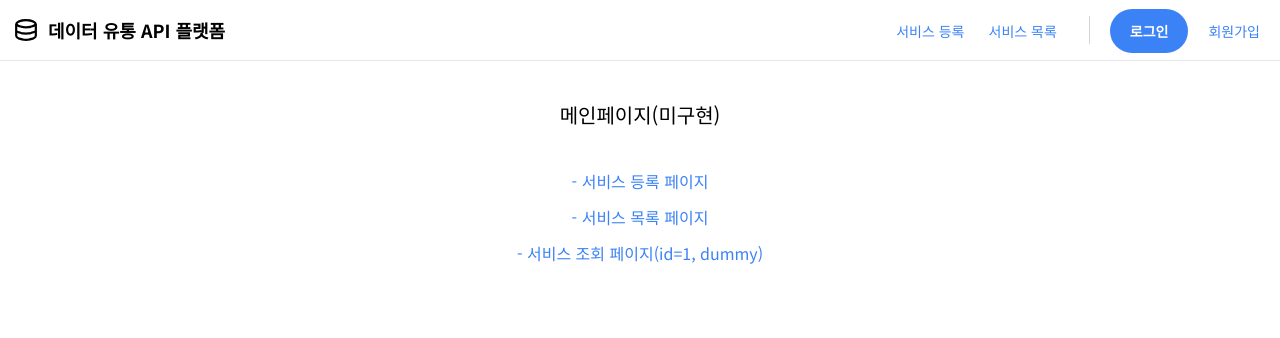
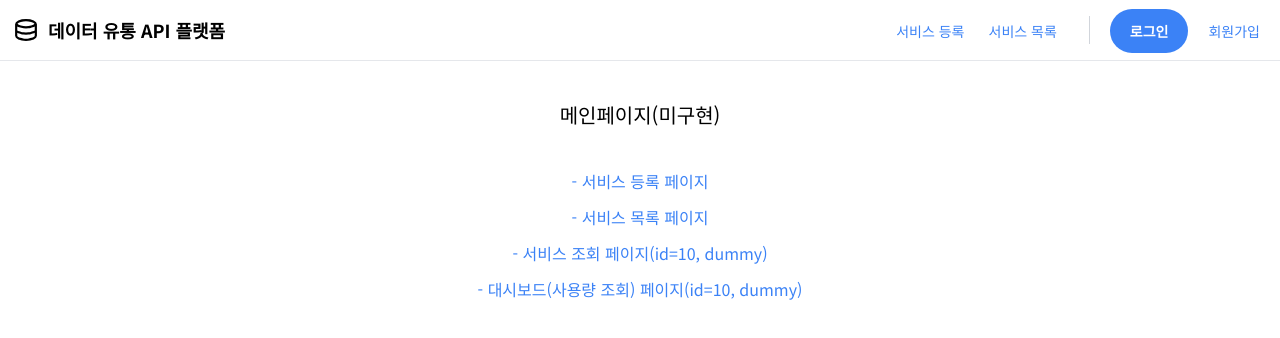
Before and after one commit to hanium-9900/23_HF056, a Next.js app in the folder client/: page / in a window 1280 px wide. Shown: the top 338 px of the page. Built offline with nearby package versions, Linux system fonts and the light colour scheme; no server answers.

Commit message:
dev: 대시보드 더미 링크 추가

```diff
--- a/client/src/app/page.tsx
+++ b/client/src/app/page.tsx
@@ -7,7 +7,8 @@ export default function Home() {
       <div className="flex flex-col gap-3 text-blue-500 ">
         <Link href="/services/register">- 서비스 등록 페이지</Link>
         <Link href="/services">- 서비스 목록 페이지</Link>
-        <Link href="/services/1">- 서비스 조회 페이지(id=1, dummy)</Link>
+        <Link href="/services/10">- 서비스 조회 페이지(id=10, dummy)</Link>
+        <Link href="/dashboard/10">- 대시보드(사용량 조회) 페이지(id=10, dummy)</Link>
       </div>
     </main>
   );
```
